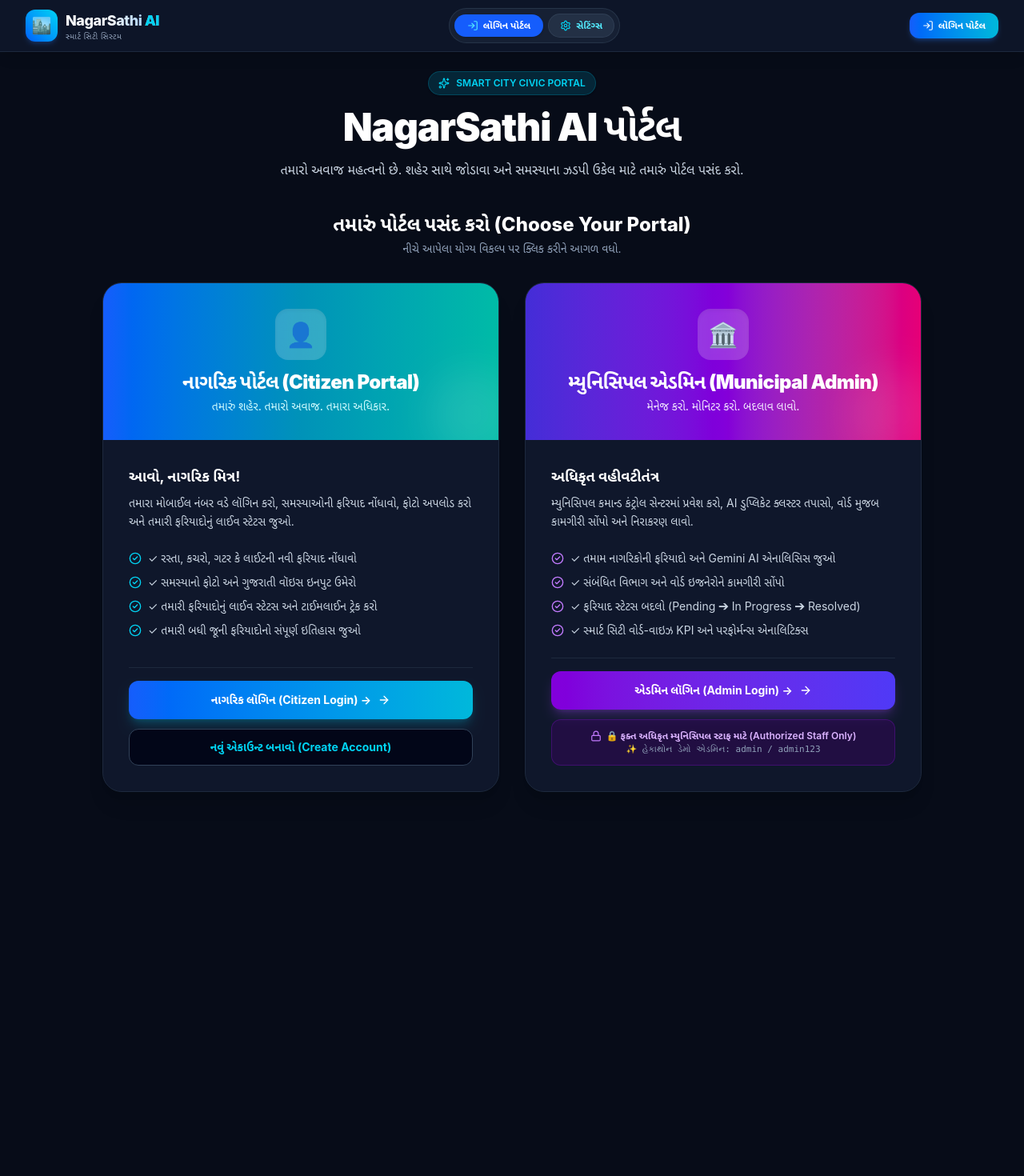
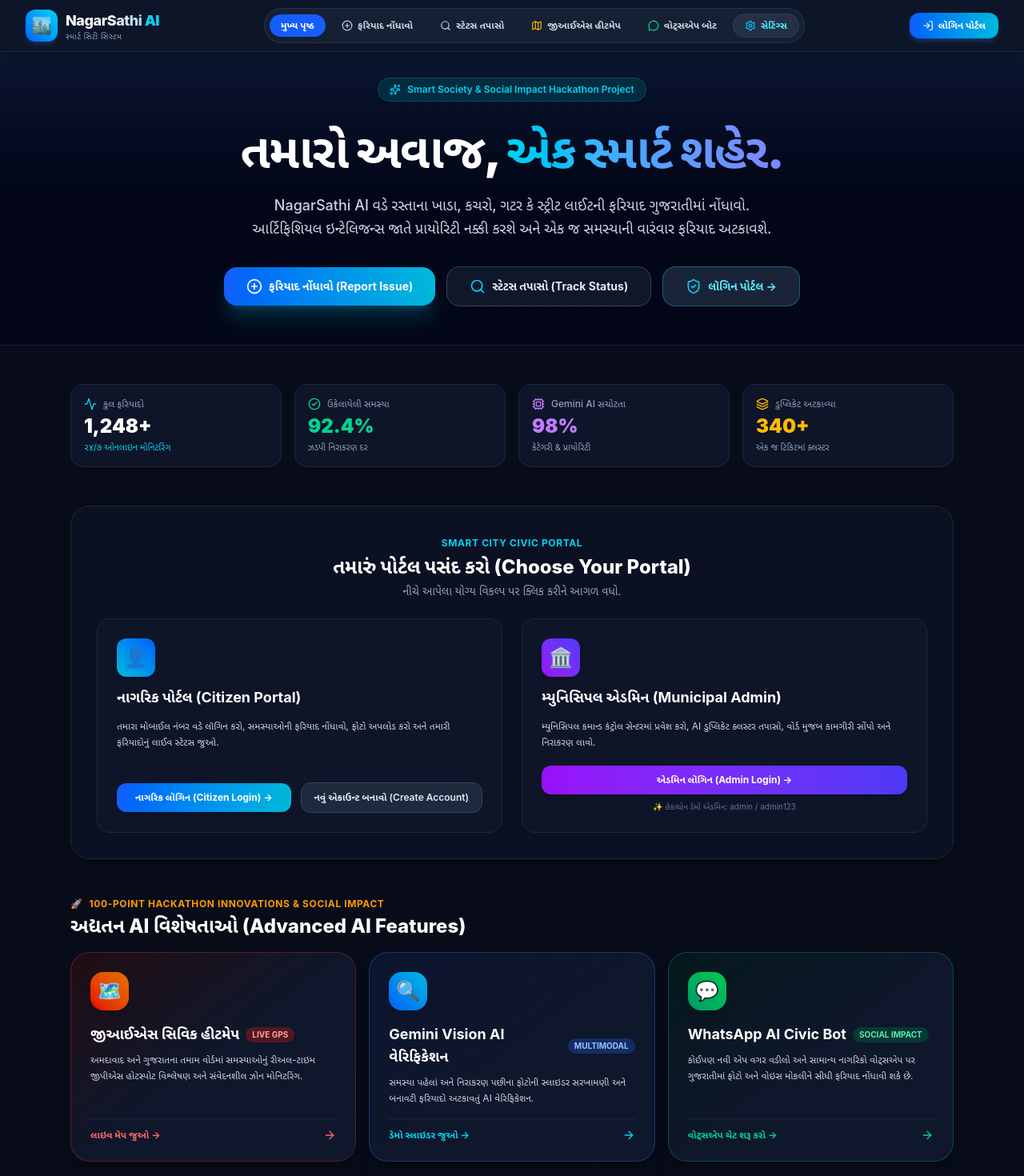
Before and after one commit to KavyaMakwana2002/NagarSathi_AI, a Next.js app in the folder frontend/: page / in a window 1280 px wide. Shown: the top 1470 px of the page at 80% size. Before the commit the page ends 1046 px from the top, so only its background shows below. Built offline with nearby package versions, Linux system fonts and the light colour scheme.

Commit message:
fix(prod): clean tailwind v4 postcss config, layout suspense, and restored UI

```diff
--- a/frontend/app/globals.css
+++ b/frontend/app/globals.css
@@ -188,7 +188,6 @@ html[data-theme="light"] .bg-cyan-950\/20 {
 /* ====================================================
    LEAFLET GIS MAP STYLING & ANIMATIONS
    ==================================================== */
-@import "leaflet/dist/leaflet.css";
 
 .leaflet-container {
   width: 100%;
--- a/frontend/app/layout.jsx
+++ b/frontend/app/layout.jsx
@@ -1,4 +1,5 @@
 import "./globals.css";
+import "leaflet/dist/leaflet.css";
 import { Suspense } from "react";
 import Navbar from "@/components/Navbar";
 import BottomNav from "@/components/BottomNav";
@@ -24,7 +25,9 @@ export default function RootLayout({ children }) {
       <body className="min-h-screen flex flex-col antialiased selection:bg-cyan-500 selection:text-black transition-colors duration-200" suppressHydrationWarning>
         <SettingsProvider>
           {/* Top Navbar */}
-          <Navbar />
+          <Suspense fallback={null}>
+            <Navbar />
+          </Suspense>
 
           {/* Main Content Area */}
           <main className="flex-1 pb-20 md:pb-8">
@@ -35,7 +38,9 @@ export default function RootLayout({ children }) {
           <SettingsModal />
 
           {/* Mobile-Only Bottom Navigation */}
-          <BottomNav />
+          <Suspense fallback={null}>
+            <BottomNav />
+          </Suspense>
         </SettingsProvider>
       </body>
     </html>
--- a/frontend/app/page.jsx
+++ b/frontend/app/page.jsx
@@ -32,13 +32,6 @@ export default function RootPage() {
     );
   }
 
-  // =========================================================================
-  // 1. IF NOT LOGGED IN (GUEST): Directly display Login Portal!
-  // =========================================================================
-  if (authRole === "guest") {
-    return <PortalChoice />;
-  }
-
   // If admin, show quick redirect feedback
   if (authRole === "admin") {
     return (
@@ -60,7 +53,7 @@ export default function RootPage() {
   }
 
   // =========================================================================
-  // 2. IF CITIZEN LOGGED IN: Render Citizen Home Page!
+  // FULL ATTRACTIVE SMART CITY LANDING PAGE (Citizens & Visitors)
   // =========================================================================
   return (
     <div className="space-y-12">
@@ -69,13 +62,20 @@ export default function RootPage() {
       <section className="relative overflow-hidden pt-8 pb-12 px-4 sm:px-6 lg:px-8 border-b border-slate-800/80 bg-gradient-to-b from-blue-950/40 via-slate-950 to-slate-950">
         <div className="max-w-4xl mx-auto text-center relative z-10">
 
-          {/* Citizen Welcome Greeting Badge */}
+          {/* Greeting Badge: Personalized for Citizen, or Hackathon Badge for Guests */}
+          {authRole === "citizen" && currentUser ? (
             <div className="inline-flex items-center gap-2 px-3.5 py-1.5 rounded-full bg-cyan-950/80 border border-cyan-800/60 text-cyan-400 text-xs font-semibold mb-6 shadow-sm">
               <User className="w-3.5 h-3.5" />
               <span>
                 {lang === "gu" ? `નમસ્તે, ${currentUser?.name || "નાગરિક"} (${currentUser?.area || "વોર્ડ ૭"})` : `Welcome, ${currentUser?.name || "Citizen"} (${currentUser?.area || "Ward 7"})`}
               </span>
             </div>
+          ) : (
+            <div className="inline-flex items-center gap-2 px-3.5 py-1.5 rounded-full bg-cyan-950/80 border border-cyan-800/60 text-cyan-400 text-xs font-semibold mb-6 shadow-sm">
+              <Sparkles className="w-3.5 h-3.5 text-cyan-400" />
+              <span>{t("home", "badge") || "Smart Society & Social Impact Hackathon Project"}</span>
+            </div>
+          )}
 
           {/* Heading */}
           <h1 className="text-3xl sm:text-5xl lg:text-6xl font-black tracking-tight text-white leading-tight mb-4">
@@ -106,6 +106,16 @@ export default function RootPage() {
               <Search className="w-5 h-5 text-cyan-400" />
               <span>{t("home", "trackBtn")}</span>
             </Link>
+
+            {authRole === "guest" && (
+              <Link
+                href="/login"
+                className="w-full sm:w-auto px-7 py-3.5 rounded-2xl bg-slate-800/90 hover:bg-slate-700 text-cyan-300 border border-cyan-500/40 font-bold text-sm flex items-center justify-center gap-2 active:scale-95 transition"
+              >
+                <ShieldCheck className="w-5 h-5 text-cyan-400" />
+                <span>{lang === "gu" ? "લૉગિન પોર્ટલ →" : "Login Portal →"}</span>
+              </Link>
+            )}
           </div>
 
         </div>
@@ -151,6 +161,82 @@ export default function RootPage() {
           </div>
         </div>
       </section>
+
+      {/* If Guest: Choose Your Portal Showcase Section */}
+      {authRole === "guest" && (
+        <section className="max-w-6xl mx-auto px-4 sm:px-6">
+          <div className="bg-slate-900/60 border border-slate-800 rounded-3xl p-6 sm:p-8 backdrop-blur-sm shadow-xl">
+            <div className="text-center mb-6">
+              <span className="text-xs font-bold text-cyan-400 uppercase tracking-wider">
+                {t("portal", "badge")}
+              </span>
+              <h2 className="text-xl sm:text-2xl font-extrabold text-white mt-1">
+                {t("portal", "chooseTitle")}
+              </h2>
+              <p className="text-xs sm:text-sm text-slate-400 mt-1">
+                {t("portal", "chooseSub")}
+              </p>
+            </div>
+
+            <div className="grid grid-cols-1 md:grid-cols-2 gap-6">
+              {/* Citizen Card */}
+              <div className="bg-slate-900/90 border border-slate-800 hover:border-cyan-500/50 rounded-2xl p-6 transition flex flex-col justify-between group">
+                <div className="space-y-3">
+                  <div className="w-12 h-12 rounded-xl bg-gradient-to-tr from-cyan-500 to-blue-600 flex items-center justify-center text-white text-2xl shadow-md group-hover:scale-105 transition">
+                    👤
+                  </div>
+                  <h3 className="text-lg font-bold text-white group-hover:text-cyan-300 transition">
+                    {t("portal", "citizenTitle")}
+                  </h3>
+                  <p className="text-xs text-slate-300 leading-relaxed">
+                    {t("portal", "citizenDesc")}
+                  </p>
+                </div>
+                <div className="mt-5 flex items-center gap-3">
+                  <Link
+                    href="/citizen/login"
+                    className="flex-1 py-2.5 px-4 rounded-xl bg-gradient-to-r from-blue-600 to-cyan-500 hover:from-blue-500 hover:to-cyan-400 text-white text-xs font-bold text-center shadow-md active:scale-95 transition"
+                  >
+                    {t("portal", "citizenLoginBtn")}
+                  </Link>
+                  <Link
+                    href="/citizen/signup"
+                    className="py-2.5 px-4 rounded-xl bg-slate-800 hover:bg-slate-700 text-slate-200 text-xs font-semibold text-center border border-slate-700 active:scale-95 transition"
+                  >
+                    {t("portal", "citizenSignupBtn")}
+                  </Link>
+                </div>
+              </div>
+
+              {/* Admin Card */}
+              <div className="bg-slate-900/90 border border-slate-800 hover:border-purple-500/50 rounded-2xl p-6 transition flex flex-col justify-between group">
+                <div className="space-y-3">
+                  <div className="w-12 h-12 rounded-xl bg-gradient-to-tr from-purple-600 to-indigo-600 flex items-center justify-center text-white text-2xl shadow-md group-hover:scale-105 transition">
+                    🏛️
+                  </div>
+                  <h3 className="text-lg font-bold text-white group-hover:text-purple-300 transition">
+                    {t("portal", "adminTitle")}
+                  </h3>
+                  <p className="text-xs text-slate-300 leading-relaxed">
+                    {t("portal", "adminDesc")}
+                  </p>
+                </div>
+                <div className="mt-5">
+                  <Link
+                    href="/admin/login"
+                    className="w-full block py-2.5 px-4 rounded-xl bg-gradient-to-r from-purple-600 to-indigo-600 hover:from-purple-500 hover:to-indigo-500 text-white text-xs font-bold text-center shadow-md active:scale-95 transition"
+                  >
+                    {t("portal", "adminLoginBtn")}
+                  </Link>
+                  <p className="text-[10px] text-slate-500 text-center mt-2">
+                    {t("portal", "adminCreds")}
+                  </p>
+                </div>
+              </div>
+            </div>
+          </div>
+        </section>
+      )}
 
       {/* 3 Major Innovations & Social Impact Showcase Section */}
       <section className="max-w-6xl mx-auto px-4 sm:px-6">
--- a/frontend/components/Navbar.jsx
+++ b/frontend/components/Navbar.jsx
@@ -159,17 +159,56 @@ export default function Navbar() {
             </>
           )}
 
-          {/* 3. GUEST VIEW / LOGIN PORTAL: Only Portal and Settings */}
+          {/* 3. GUEST VIEW / ALL VISITORS: Home, New Complaint, Track Status, Heatmap, WhatsApp, Settings */}
           {effectiveRole === "guest" && (
             <>
               <Link
                 href="/"
-                className={`px-4 py-1.5 rounded-full text-xs font-semibold flex items-center gap-1.5 transition ${
-                  pathname === "/" || pathname === "/login" ? "bg-blue-600 text-white shadow-sm" : "text-slate-300 hover:text-white hover:bg-slate-700/50"
+                className={`px-3.5 py-1.5 rounded-full text-xs font-semibold transition ${
+                  pathname === "/" ? "bg-blue-600 text-white shadow-sm" : "text-slate-300 hover:text-white hover:bg-slate-700/50"
                 }`}
               >
-                <LogIn className="w-3.5 h-3.5 text-cyan-300" />
-                <span suppressHydrationWarning>{navT("nav", "portalLogin")}</span>
+                <span suppressHydrationWarning>{navT("nav", "home")}</span>
+              </Link>
+
+              <Link
+                href="/complaint"
+                className={`px-3.5 py-1.5 rounded-full text-xs font-semibold flex items-center gap-1.5 transition ${
+                  pathname === "/complaint" ? "bg-blue-600 text-white shadow-sm" : "text-slate-300 hover:text-white hover:bg-slate-700/50"
+                }`}
+              >
+                <PlusCircle className="w-3.5 h-3.5" />
+                <span suppressHydrationWarning>{navT("nav", "newComplaint")}</span>
+              </Link>
+
+              <Link
+                href="/track"
+                className={`px-3.5 py-1.5 rounded-full text-xs font-semibold flex items-center gap-1.5 transition ${
+                  pathname === "/track" ? "bg-blue-600 text-white shadow-sm" : "text-slate-300 hover:text-white hover:bg-slate-700/50"
+                }`}
+              >
+                <Search className="w-3.5 h-3.5" />
+                <span suppressHydrationWarning>{navT("nav", "trackStatus")}</span>
+              </Link>
+
+              <Link
+                href="/heatmap"
+                className={`px-3.5 py-1.5 rounded-full text-xs font-semibold flex items-center gap-1.5 transition ${
+                  pathname === "/heatmap" ? "bg-red-600 text-white shadow-sm" : "text-slate-300 hover:text-white hover:bg-slate-700/50"
+                }`}
+              >
+                <Map className="w-3.5 h-3.5 text-amber-400" />
+                <span suppressHydrationWarning>{navT("nav", "heatmap") || "જીઆઈએસ હીટમેપ"}</span>
+              </Link>
+
+              <Link
+                href="/whatsapp"
+                className={`px-3.5 py-1.5 rounded-full text-xs font-semibold flex items-center gap-1.5 transition ${
+                  pathname === "/whatsapp" ? "bg-emerald-600 text-white shadow-sm" : "text-slate-300 hover:text-white hover:bg-slate-700/50"
+                }`}
+              >
+                <MessageCircle className="w-3.5 h-3.5 text-emerald-400" />
+                <span suppressHydrationWarning>{navT("nav", "whatsappBot") || "વોટ્સએપ બોટ"}</span>
               </Link>
 
               <button
--- a/frontend/package.json
+++ b/frontend/package.json
@@ -3,16 +3,18 @@
   "version": "0.1.0",
   "private": true,
   "scripts": {
-    "dev": "next dev",
-    "build": "next build",
+    "dev": "next dev --webpack",
+    "build": "next build --webpack",
     "start": "next start",
     "lint": "eslint"
   },
   "dependencies": {
     "@googlemaps/js-api-loader": "^2.1.3",
+    "@tailwindcss/postcss": "^4.3.3",
     "leaflet": "^1.9.4",
     "lucide-react": "^1.66.0",
     "next": "16.4.3",
+    "postcss": "^8.5.32",
     "react": "19.3.0",
     "react-dom": "19.3.0",
     "react-leaflet": "^5.0.0"
--- /dev/null
+++ b/frontend/postcss.config.mjs
@@ -0,0 +1,5 @@
+export default {
+  plugins: {
+    "@tailwindcss/postcss": {},
+  },
+};
```
Also changed, not shown: frontend/components/BottomNav.jsx (+39 -5 lines), frontend/next.config.mjs (+0 -14 lines), 1 other file (tests, documents, lock files or other folders). Lines whose indentation alone changed are shown as unchanged.
